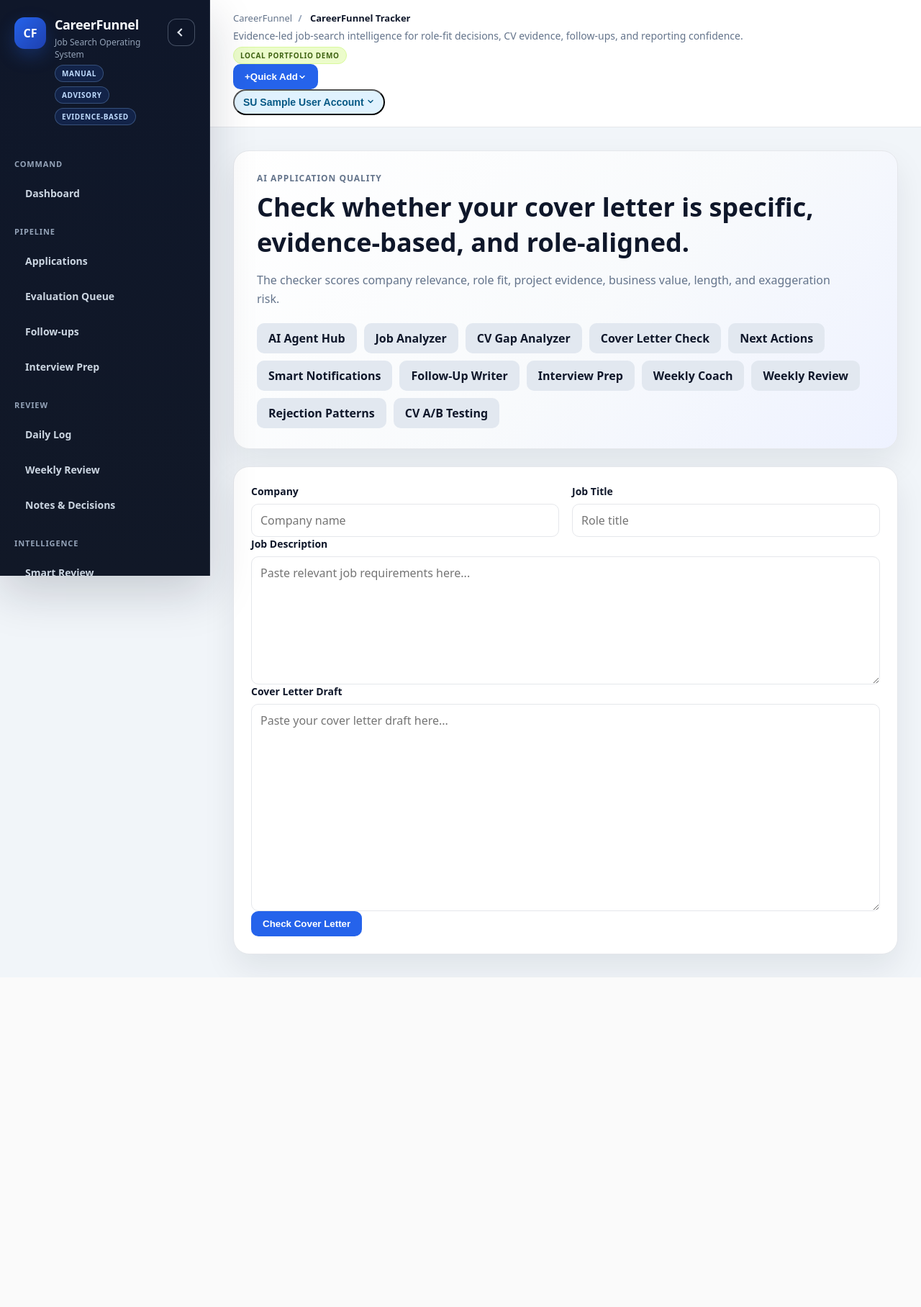
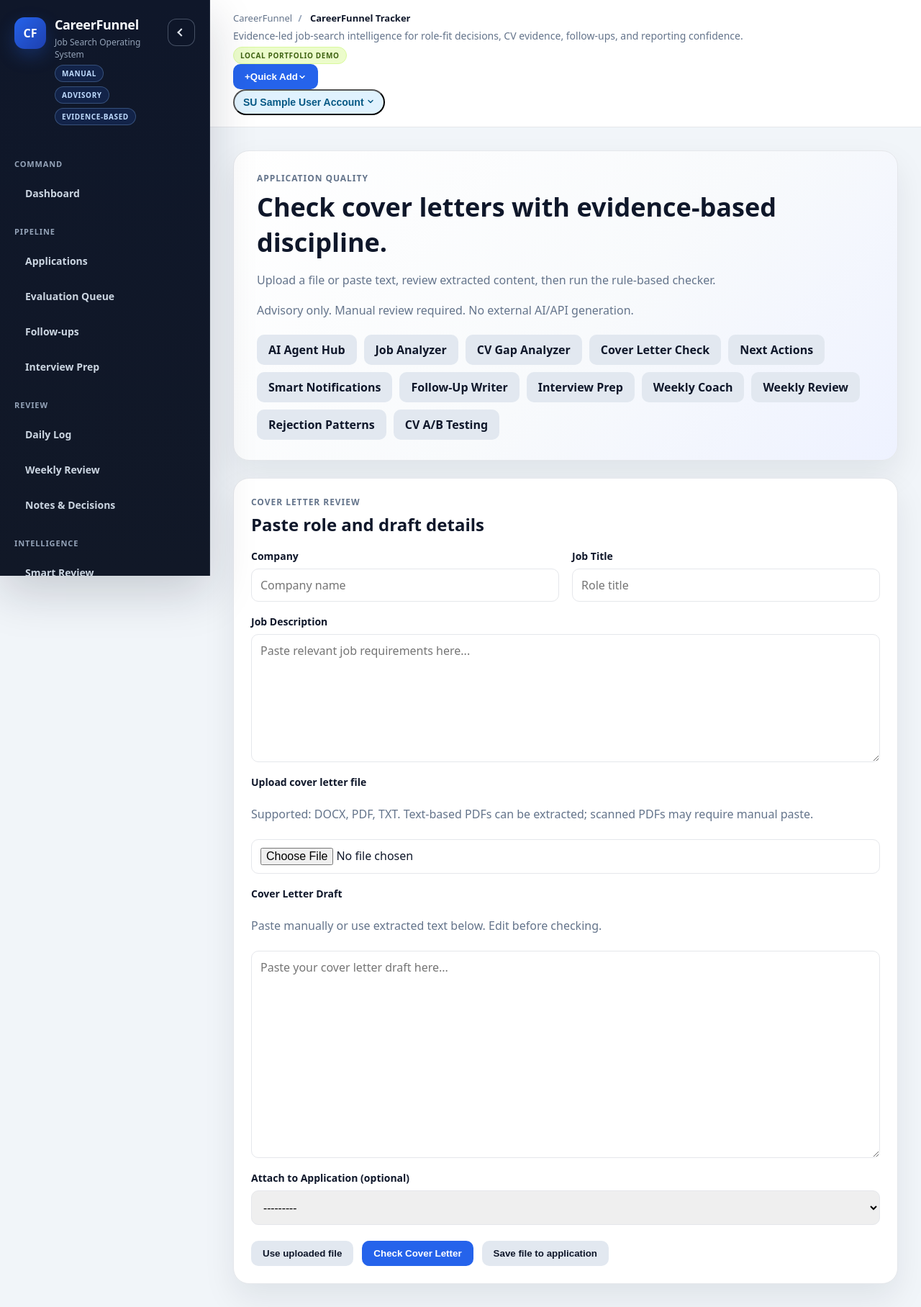
Before and after one commit to aminul-portfolio/careerfunnel-tracker, a Django app: page /ai-agents/cover-letter-quality-checker/ in a window 1280 px wide. Shown: the whole page at 72% size. Before the commit the page ends 1358 px from the top, so only its background shows below. Run offline with Django 5.2, Linux system fonts and the light colour scheme; the visitor is signed in with stand-in values (Sample User, id 1); data that the repository does not hold is empty.

Commit message:
Add upload UI integration to AI document tools

```diff
--- a/apps/ai_agents/forms.py
+++ b/apps/ai_agents/forms.py
@@ -1,5 +1,6 @@
 from django import forms
 
+from apps.applications.document_uploads import validate_uploaded_file
 from apps.applications.models import JobApplication
 
 
@@ -83,6 +84,34 @@
             }
         ),
     )
+    cv_file = forms.FileField(
+        required=False,
+        widget=forms.ClearableFileInput(
+            attrs={
+                "class": "form-control cf-upload-input",
+                "accept": ".pdf,.docx,.txt",
+            }
+        ),
+    )
+    application = forms.ModelChoiceField(
+        queryset=JobApplication.objects.none(),
+        required=False,
+        widget=forms.Select(attrs={"class": "form-control"}),
+    )
+
+    def __init__(self, *args, **kwargs):
+        user = kwargs.pop("user", None)
+        super().__init__(*args, **kwargs)
+        if user is not None:
+            self.fields["application"].queryset = JobApplication.objects.filter(
+                user=user
+            ).order_by("-date_applied", "-created_at")
+
+    def clean_cv_file(self):
+        uploaded = self.cleaned_data.get("cv_file")
+        if uploaded is not None:
+            validate_uploaded_file(uploaded)
+        return uploaded
 
 
 class CoverLetterQualityForm(forms.Form):
@@ -105,11 +134,40 @@
         ),
     )
     cover_letter = forms.CharField(
+        required=False,
         widget=forms.Textarea(
             attrs={
                 "class": "form-control",
                 "rows": 12,
                 "placeholder": "Paste your cover letter draft here...",
             }
-        )
+        ),
     )
+    cover_letter_file = forms.FileField(
+        required=False,
+        widget=forms.ClearableFileInput(
+            attrs={
+                "class": "form-control cf-upload-input",
+                "accept": ".pdf,.docx,.txt",
+            }
+        ),
+    )
+    application = forms.ModelChoiceField(
+        queryset=JobApplication.objects.none(),
+        required=False,
+        widget=forms.Select(attrs={"class": "form-control"}),
+    )
+
+    def __init__(self, *args, **kwargs):
+        user = kwargs.pop("user", None)
+        super().__init__(*args, **kwargs)
+        if user is not None:
+            self.fields["application"].queryset = JobApplication.objects.filter(
+                user=user
+            ).order_by("-date_applied", "-created_at")
+
+    def clean_cover_letter_file(self):
+        uploaded = self.cleaned_data.get("cover_letter_file")
+        if uploaded is not None:
+            validate_uploaded_file(uploaded)
+        return uploaded
--- a/apps/ai_agents/views.py
+++ b/apps/ai_agents/views.py
@@ -1,7 +1,18 @@
 from django.conf import settings
+from django.contrib import messages
 from django.contrib.auth.decorators import login_required
+from django.core.exceptions import ValidationError
 from django.shortcuts import get_object_or_404, render
 
+from apps.applications.choices import DocumentType
+from apps.applications.document_text_extraction import (
+    resolve_cover_letter_for_check,
+    resolve_cv_evidence_for_analysis,
+)
+from apps.applications.document_uploads import (
+    attach_uploaded_document,
+    extract_uploaded_document_text,
+)
 from apps.applications.models import JobApplication
 from apps.job_intelligence.draft_documents import build_application_document_drafts_from_fields
 
@@ -229,36 +240,182 @@
 @login_required
 def cv_gap_analyzer(request):
     analysis = None
+    upload_message = None
+    uploaded_filename = None
     if request.method == "POST":
-        form = CVGapAnalyzerForm(request.POST)
+        action = request.POST.get("action", "analyze")
+        form = CVGapAnalyzerForm(request.POST, request.FILES, user=request.user)
         if form.is_valid():
-            analysis = analyze_cv_gap(
-                job_description=form.cleaned_data["job_description"],
-                cv_evidence=form.cleaned_data.get("cv_evidence", ""),
-            )
+            cv_file = form.cleaned_data.get("cv_file")
+            application = form.cleaned_data.get("application")
+            cv_evidence = form.cleaned_data.get("cv_evidence", "")
+
+            if cv_file is not None:
+                uploaded_filename = cv_file.name
+
+            if action == "extract_cv_file" and cv_file is not None:
+                extraction = extract_uploaded_document_text(cv_file)
+                upload_message = extraction.status_message
+                post_data = request.POST.copy()
+                if extraction.extracted:
+                    post_data["cv_evidence"] = extraction.text
+                    cv_evidence = extraction.text
+                form = CVGapAnalyzerForm(post_data, request.FILES, user=request.user)
+                if application is not None:
+                    try:
+                        attach_uploaded_document(
+                            application=application,
+                            document_type=DocumentType.CV,
+                            uploaded_file=cv_file,
+                            content=extraction.text if extraction.extracted else "",
+                        )
+                        messages.success(
+                            request,
+                            "Uploaded Final CV saved to the application document pack.",
+                        )
+                    except ValidationError as exc:
+                        messages.error(request, exc.messages[0])
+
+            elif action == "analyze":
+                resolution = resolve_cv_evidence_for_analysis(
+                    pasted_text=cv_evidence,
+                    uploaded_file=cv_file,
+                )
+                cv_evidence = resolution.text
+                if resolution.status_message:
+                    upload_message = resolution.status_message
+                if resolution.validation_error:
+                    messages.error(request, resolution.validation_error)
+                elif cv_evidence:
+                    analysis = analyze_cv_gap(
+                        job_description=form.cleaned_data["job_description"],
+                        cv_evidence=cv_evidence,
+                    )
+                if cv_file is not None and application is not None:
+                    try:
+                        extraction = extract_uploaded_document_text(cv_file)
+                        attach_uploaded_document(
+                            application=application,
+                            document_type=DocumentType.CV,
+                            uploaded_file=cv_file,
+                            content=extraction.text if extraction.extracted else "",
+                        )
+                    except ValidationError as exc:
+                        messages.error(request, exc.messages[0])
+                post_data = request.POST.copy()
+                post_data["cv_evidence"] = cv_evidence
+                form = CVGapAnalyzerForm(post_data, request.FILES, user=request.user)
     else:
-        form = CVGapAnalyzerForm()
-    return render(request, "ai_agents/cv_gap_analyzer.html", {"form": form, "analysis": analysis})
+        form = CVGapAnalyzerForm(user=request.user)
+    return render(
+        request,
+        "ai_agents/cv_gap_analyzer.html",
+        {
+            "form": form,
+            "analysis": analysis,
+            "upload_message": upload_message,
+            "uploaded_filename": uploaded_filename,
+        },
+    )
 
 
 @login_required
 def cover_letter_quality_checker(request):
     result = None
+    upload_message = None
+    uploaded_filename = None
     if request.method == "POST":
-        form = CoverLetterQualityForm(request.POST)
+        action = request.POST.get("action", "check")
+        form = CoverLetterQualityForm(request.POST, request.FILES, user=request.user)
         if form.is_valid():
-            result = check_cover_letter_quality(
-                company_name=form.cleaned_data.get("company_name", ""),
-                job_title=form.cleaned_data.get("job_title", ""),
-                job_description=form.cleaned_data.get("job_description", ""),
-                cover_letter=form.cleaned_data["cover_letter"],
-            )
+            company_name = form.cleaned_data.get("company_name", "")
+            job_title = form.cleaned_data.get("job_title", "")
+            job_description = form.cleaned_data.get("job_description", "")
+            cover_letter = form.cleaned_data.get("cover_letter", "")
+            cover_letter_file = form.cleaned_data.get("cover_letter_file")
+            application = form.cleaned_data.get("application")
+
+            if cover_letter_file is not None:
+                uploaded_filename = cover_letter_file.name
+
+            if action == "extract_cover_letter_file" and cover_letter_file is not None:
+                extraction = extract_uploaded_document_text(cover_letter_file)
+                upload_message = extraction.status_message
+                post_data = request.POST.copy()
+                if extraction.extracted:
+                    post_data["cover_letter"] = extraction.text
+                    cover_letter = extraction.text
+                form = CoverLetterQualityForm(post_data, request.FILES, user=request.user)
+                if application is not None:
+                    try:
+                        attach_uploaded_document(
+                            application=application,
+                            document_type=DocumentType.COVER_LETTER,
+                            uploaded_file=cover_letter_file,
+                            content=extraction.text if extraction.extracted else "",
+                        )
+                        messages.success(
+                            request,
+                            "Uploaded Final Cover Letter saved to the application document pack.",
+                        )
+                    except ValidationError as exc:
+                        messages.error(request, exc.messages[0])
+
+            elif action == "upload_cover_letter_file" and cover_letter_file is not None:
+                if application is None:
+                    messages.error(
+                        request,
+                        "Select an application before uploading a cover letter file.",
+                    )
+                else:
+                    try:
+                        extraction = extract_uploaded_document_text(cover_letter_file)
+                        upload_result = attach_uploaded_document(
+                            application=application,
+                            document_type=DocumentType.COVER_LETTER,
+                            uploaded_file=cover_letter_file,
+                            content=extraction.text if extraction.extracted else "",
+                        )
+                        upload_message = upload_result.message
+                        messages.success(
+                            request,
+                            "Uploaded document saved for manual review. No check was run.",
+                        )
+                    except ValidationError as exc:
+                        messages.error(request, exc.messages[0])
+
+            elif action == "check":
+                resolution = resolve_cover_letter_for_check(
+                    pasted_text=cover_letter,
+                    uploaded_file=cover_letter_file,
+                )
+                cover_letter = resolution.text
+                if resolution.status_message and not upload_message:
+                    upload_message = resolution.status_message
+                post_data = request.POST.copy()
+                post_data["cover_letter"] = cover_letter
+                form = CoverLetterQualityForm(post_data, request.FILES, user=request.user)
+
+                if resolution.validation_error:
+                    messages.error(request, resolution.validation_error)
+                else:
+                    result = check_cover_letter_quality(
+                        company_name=company_name,
+                        job_title=job_title,
+                        job_description=job_description,
+                        cover_letter=cover_letter,
+                    )
     else:
-        form = CoverLetterQualityForm()
+        form = CoverLetterQualityForm(user=request.user)
     return render(
         request,
         "ai_agents/cover_letter_quality_checker.html",
-        {"form": form, "result": result},
+        {
+            "form": form,
+            "result": result,
+            "upload_message": upload_message,
+            "uploaded_filename": uploaded_filename,
+        },
     )
 
 
--- a/templates/ai_agents/cover_letter_quality_checker.html
+++ b/templates/ai_agents/cover_letter_quality_checker.html
@@ -1,14 +1,94 @@
 {% extends "base.html" %}
-{% block title %}AI Cover Letter Quality Checker | CareerFunnel Tracker{% endblock %}
-{% block page_heading %}AI Cover Letter Quality Checker{% endblock %}
+{% block title %}Cover Letter Quality Checker | CareerFunnel Tracker{% endblock %}
+{% block page_heading %}Cover Letter Quality Checker{% endblock %}
 {% block content %}
 <div class="dashboard-grid">
-    <section class="hero-panel"><p class="eyebrow">AI Application Quality</p><h1>Check whether your cover letter is specific, evidence-based, and role-aligned.</h1><p>The checker scores company relevance, role fit, project evidence, business value, length, and exaggeration risk.</p>{% include "ai_agents/_agent_nav.html" %}</section>
-    <section class="content-card"><form method="post" class="form-stack">{% csrf_token %}<div class="form-grid"><div class="form-group"><label>Company</label>{{ form.company_name }}</div><div class="form-group"><label>Job Title</label>{{ form.job_title }}</div></div><div class="form-group"><label>Job Description</label>{{ form.job_description }}</div><div class="form-group"><label>Cover Letter Draft</label>{{ form.cover_letter }}</div><button class="btn btn-primary" type="submit">Check Cover Letter</button></form></section>
+    <section class="hero-panel premium-card premium-card--hero">
+        <p class="eyebrow premium-card__eyebrow">Application Quality</p>
+        <h1>Check cover letters with evidence-based discipline.</h1>
+        <p>Upload a file or paste text, review extracted content, then run the rule-based checker.</p>
+        <p class="muted-text">Advisory only. Manual review required. No external AI/API generation.</p>
+        {% include "ai_agents/_agent_nav.html" %}
+    </section>
+
+    <section class="content-card form-card form-shell premium-card">
+        <div class="card-header">
+            <p class="eyebrow">Cover letter review</p>
+            <h2>Paste role and draft details</h2>
+        </div>
+        <form method="post" enctype="multipart/form-data" class="form-stack">
+            {% csrf_token %}
+            <div class="form-grid">
+                <div class="form-field form-group">
+                    <label class="form-label">Company</label>
+                    {{ form.company_name }}
+                </div>
+                <div class="form-field form-group">
+                    <label class="form-label">Job Title</label>
+                    {{ form.job_title }}
+                </div>
+                <div class="form-field form-group form-wide">
+                    <label class="form-label">Job Description</label>
+                    {{ form.job_description }}
+                </div>
+                <div class="form-field form-group form-wide cf-upload-card cf-upload-dropzone">
+                    <label class="form-label" for="{{ form.cover_letter_file.id_for_label }}">Upload cover letter file</label>
+                    <p class="form-helper muted-text">Supported: DOCX, PDF, TXT. Text-based PDFs can be extracted; scanned PDFs may require manual paste.</p>
+                    {{ form.cover_letter_file }}
+                    {% if form.cover_letter_file.errors %}
+                    <p class="note-text cf-upload-status">{{ form.cover_letter_file.errors.0 }}</p>
+                    {% endif %}
+                    {% if uploaded_filename %}
+                    <p class="cf-upload-filename"><strong>Uploaded file:</strong> {{ uploaded_filename }}</p>
+                    {% endif %}
+                </div>
+                <div class="form-field form-group form-wide">
+                    <label class="form-label">Cover Letter Draft</label>
+                    <p class="form-helper muted-text">Paste manually or use extracted text below. Edit before checking.</p>
+                    {{ form.cover_letter }}
+                </div>
+                <div class="form-field form-group form-wide">
+                    <label class="form-label">Attach to Application (optional)</label>
+                    {{ form.application }}
+                </div>
+            </div>
+            <div class="form-actions cf-upload-actions">
+                <button class="btn btn-secondary" type="submit" name="action" value="extract_cover_letter_file">Use uploaded file</button>
+                <button class="btn btn-primary" type="submit" name="action" value="check">Check Cover Letter</button>
+                <button class="btn btn-secondary" type="submit" name="action" value="upload_cover_letter_file">Save file to application</button>
+            </div>
+        </form>
+        {% if upload_message %}
+        <p class="note-text cf-upload-status">{{ upload_message }}</p>
+        {% endif %}
+    </section>
+
     {% if result %}
-    <section class="diagnosis-panel diagnosis-primary"><div><p class="eyebrow">Quality Score</p><h2>{{ result.score }} / 100 — {{ result.quality_label }}</h2><p>{{ result.evidence_warning }}</p></div><div class="diagnosis-action"><strong>Best Fix</strong><p>{% if result.recommended_fixes %}{{ result.recommended_fixes.0 }}{% else %}This draft is already in reasonable shape.{% endif %}</p></div></section>
-    <section class="dashboard-two-column"><div class="content-card"><div class="card-header"><p class="eyebrow">Strengths</p><h2>What Works</h2></div><ul class="workflow-list">{% for item in result.strengths %}<li>{{ item }}</li>{% empty %}<li>No clear strengths detected yet.</li>{% endfor %}</ul></div><div class="content-card"><div class="card-header"><p class="eyebrow">Weaknesses</p><h2>What to Improve</h2></div><ul class="workflow-list">{% for item in result.weaknesses %}<li>{{ item }}</li>{% empty %}<li>No major weakness detected.</li>{% endfor %}</ul></div></section>
-    <section class="content-card"><div class="card-header"><p class="eyebrow">Recommended Fixes</p><h2>Before Sending</h2></div><ul class="workflow-list">{% for item in result.recommended_fixes %}<li>{{ item }}</li>{% empty %}<li>Only final proofread needed.</li>{% endfor %}</ul></section>
+    <section class="diagnosis-panel diagnosis-primary">
+        <div>
+            <p class="eyebrow">Quality Score</p>
+            <h2>{{ result.score }} / 100 - {{ result.quality_label }}</h2>
+            <p>{{ result.evidence_warning }}</p>
+        </div>
+        <div class="diagnosis-action">
+            <strong>Best Fix</strong>
+            <p>{% if result.recommended_fixes %}{{ result.recommended_fixes.0 }}{% else %}This draft is already in reasonable shape.{% endif %}</p>
+        </div>
+    </section>
+    <section class="dashboard-two-column">
+        <div class="content-card premium-card">
+            <div class="card-header"><p class="eyebrow">Strengths</p><h2>What Works</h2></div>
+            <ul class="workflow-list">{% for item in result.strengths %}<li>{{ item }}</li>{% empty %}<li>No clear strengths detected yet.</li>{% endfor %}</ul>
+        </div>
+        <div class="content-card premium-card">
+            <div class="card-header"><p class="eyebrow">Weaknesses</p><h2>What to Improve</h2></div>
+            <ul class="workflow-list">{% for item in result.weaknesses %}<li>{{ item }}</li>{% empty %}<li>No major weakness detected.</li>{% endfor %}</ul>
+        </div>
+    </section>
+    <section class="content-card premium-card">
+        <div class="card-header"><p class="eyebrow">Recommended Fixes</p><h2>Before Sending</h2></div>
+        <ul class="workflow-list">{% for item in result.recommended_fixes %}<li>{{ item }}</li>{% empty %}<li>Only final proofread needed.</li>{% endfor %}</ul>
+    </section>
     {% endif %}
 </div>
 {% endblock %}
```
Also changed, not shown: apps/ai_agents/tests.py (+266 -0 lines), templates/ai_agents/cv_gap_analyzer.html (+55 -4 lines).
